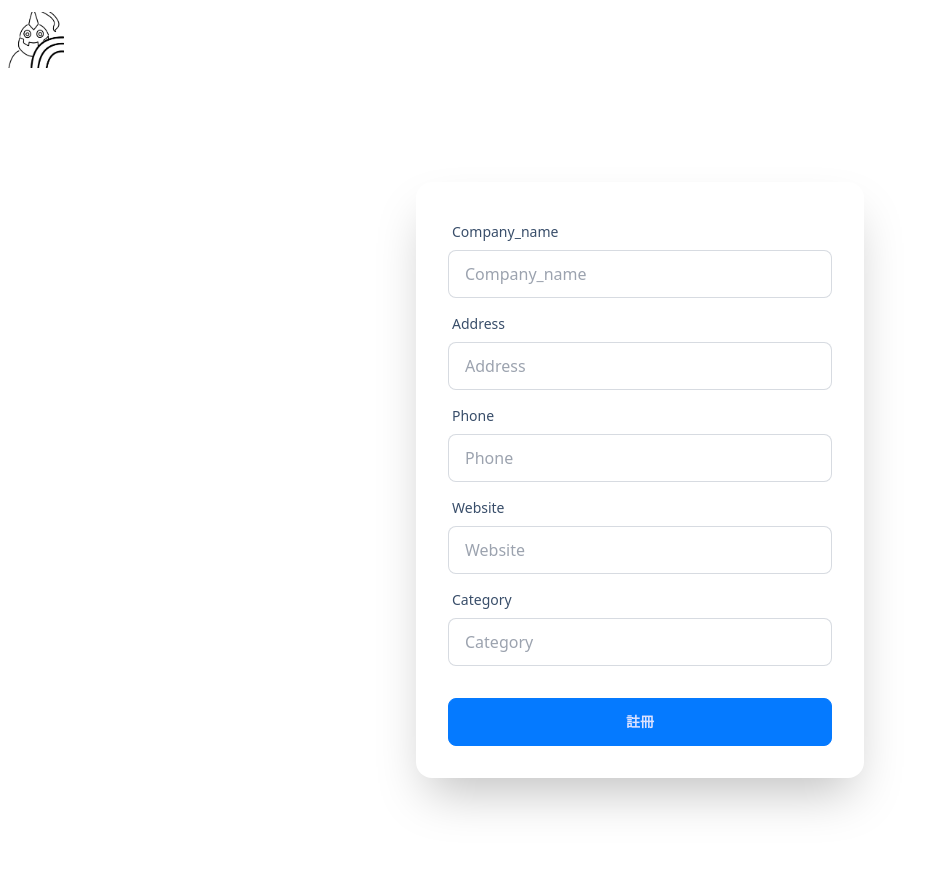
After one commit to hitsuji0621/db-2023, a Flask app: page /company_register in a window 1280 px wide. The commit adds this page. Shown: the whole page, without its empty margins (0-928 px from the left). Run offline with Flask 3, Linux system fonts and the light colour scheme; parts of the project's set-up code (start-up, migrations or seed data) failed here and were passed over; some libraries are stand-ins or nearby versions.

Commit message:
company_register
公司註冊

```diff
--- a/main.py
+++ b/main.py
@@ -60,7 +60,7 @@ def db_add_user(form: dict):
     email = form['email']
     pwd = form['password']
     db.session.add(db_table['applicant'](
-         email=email, password=pwd, zh_name=name, phone=phone, gender=gender, birthday=birthday))
+        email=email, password=pwd, zh_name=name, phone=phone, gender=gender, birthday=birthday))
     db.session.commit()
 
 
@@ -75,6 +75,17 @@ def db_update_user(applicant_id, form: dict):
         user.email = form.get('email', user.email)
         user.password = form.get('password', user.password)
         db.session.commit()
+
+
+def db_add_company(form: dict):
+    company_name = form['company_name']
+    address = form['address']
+    phone = form['phone']
+    website = form['website']
+    category = form['category']
+    db.session.add(db_table['company'](
+        company_name=company_name, address=address, phone=phone, website=website, category=category))
+    db.session.commit()
 
 
 @app.route("/register", methods=['GET', 'POST'])
@@ -133,4 +144,13 @@ def modify_data():
         return render_template("modify_data.html")
 
 
+@app.route("/company_register", methods=['GET', 'POST'])
+def company_register():
+    if request.method == 'POST':
+        db_add_company(request.form)
+        return redirect(url_for('home'))
+    else:
+        return render_template("company_register.html")
+
+
 app.run(host="0.0.0.0", debug=True)
--- /dev/null
+++ b/templates/company_register.html
@@ -0,0 +1,42 @@
+{% extends 'base.html' %}
+{% block mainContent %}
+<div class="w-full h-full flex justify-center items-center">
+    <form method="post"  class="card flex-shrink-0 w-full max-w-md shadow-2xl bg-base-100">
+        <div class="card-body">
+            <div class="form-control">
+                <label class="label">
+                    <span class="label-text">Company_name</span>
+                </label>
+                <input type="text" placeholder="Company_name" name="company_name" id="company_name" class="input input-bordered" />
+            </div>
+            <div class="form-control">
+                <label class="label">
+                    <span class="label-text">Address</span>
+                </label>
+                <input type="text" placeholder="Address" name="address" id="address" class="input input-bordered" />
+            </div>
+            <div class="form-control">
+                <label class="label">
+                    <span class="label-text">Phone</span>
+                </label>
+                <input type="text" placeholder="Phone" name="phone" id="phone" class="input input-bordered" />
+            </div>
+            <div class="form-control">
+                <label class="label">
+                    <span class="label-text">Website</span>
+                </label>
+                <input type="text" placeholder="Website" name="website" id="website" class="input input-bordered" />
+            </div>
+            <div class="form-control">
+                <label class="label">
+                    <span class="label-text">Category</span>
+                </label>
+                <input type="text" placeholder="Category" name="category" id="category" class="input input-bordered" />
+            </div>
+            <div class="form-control mt-6">
+                <input type="submit" class="btn btn-primary" value="註冊">
+            </div>
+        </div>
+    </form>
+</div>
+{% endblock mainContent %}
```
Also changed, not shown: templates/hero.html (+7 -2 lines).
